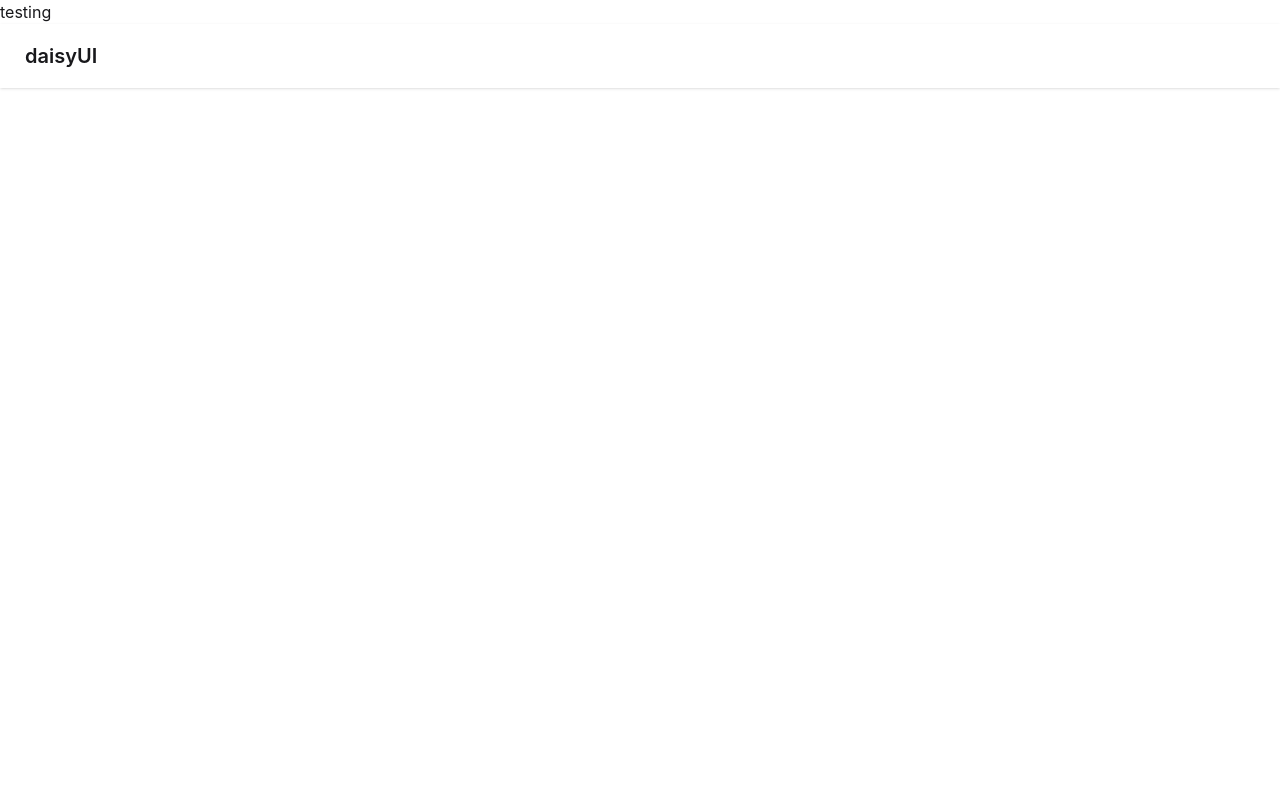
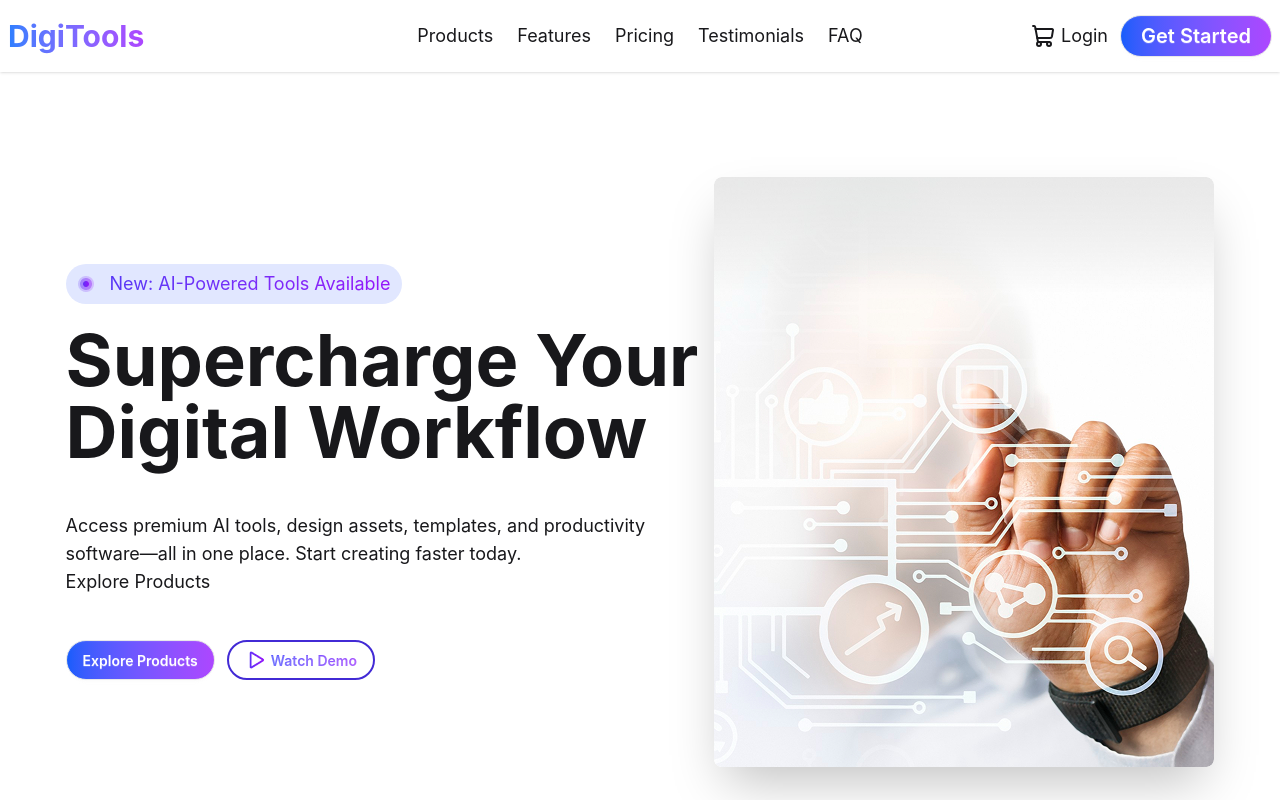
Before and after one commit to kamal4285/digitools-platform-it-course, a React (Vite) app: page / in a window 1280 px wide. Shown: the top 800 px of the page. Built offline with nearby package versions, Linux system fonts and the light colour scheme.

Commit message:
navbar, banner and toggle tab button ok

```diff
--- a/package.json
+++ b/package.json
@@ -11,6 +11,7 @@
   },
   "dependencies": {
     "@tailwindcss/vite": "^4.2.4",
+    "lucide-react": "^1.3.0",
     "react": "^19.2.5",
     "react-dom": "^19.2.5",
     "tailwindcss": "^4.2.4"
--- /dev/null
+++ b/public/data.json
@@ -0,0 +1,112 @@
+[
+  {
+    "id": 1,
+    "name": "Resume Builder Pro",
+    "description": "Create professional resumes with AI-powered suggestions.",
+    "price": 9.99,
+    "period": "monthly",
+    "tag": "popular",
+    "tagType": "popular",
+    "features": ["100+ templates", "ATS optimization", "Export to PDF"],
+    "icon": "https://i.ibb.co.com/pvRqCBx5/writing-2327400-1.png"
+  },
+  {
+    "id": 2,
+    "name": "Portfolio Website Kit",
+    "description": "Launch your personal portfolio website بسهولة.",
+    "price": 49.99,
+    "period": "one-time",
+    "tag": "best seller",
+    "tagType": "best seller",
+    "features": ["Custom domains", "SEO optimized", "Drag & drop builder"],
+    "icon": "https://i.ibb.co.com/hxqD3fY6/portfolio.png"
+  },
+  {
+    "id": 3,
+    "name": "Job Tracker",
+    "description": "Track job applications and interview status easily.",
+    "price": 4.99,
+    "period": "monthly",
+    "tag": "new",
+    "tagType": "new",
+    "features": ["Application tracking", "Interview reminders", "Analytics dashboard"],
+    "icon": "https://i.ibb.co.com/S4fF5K5B/operation.png"
+  },
+  {
+    "id": 4,
+    "name": "AI Cover Letter Generator",
+    "description": "Generate tailored cover letters instantly using AI.",
+    "price": 7.99,
+    "period": "monthly",
+    "tag": "popular",
+    "tagType": "popular",
+    "features": ["AI writing", "Multiple formats", "Download options"],
+    "icon": "https://i.ibb.co.com/pvRqCBx5/writing-2327400-1.png"
+  },
+  {
+    "id": 5,
+    "name": "LinkedIn Optimizer",
+    "description": "Improve your LinkedIn profile visibility and reach.",
+    "price": 19.99,
+    "period": "yearly",
+    "tag": "best seller",
+    "tagType": "best seller",
+    "features": ["Profile analysis", "Keyword suggestions", "Growth insights"],
+    "icon": "https://i.ibb.co.com/S4fF5K5B/operation.png"
+  },
+  {
+    "id": 6,
+    "name": "Freelancer Starter Pack",
+    "description": "Everything you need to start freelancing successfully.",
+    "price": 29.99,
+    "period": "one-time",
+    "tag": "new",
+    "tagType": "new",
+    "features": ["Proposal templates", "Client scripts", "Pricing guide"],
+    "icon": "https://i.ibb.co.com/pvRqCBx5/writing-2327400-1.png"
+  },
+  {
+    "id": 7,
+    "name": "Skill Development Hub",
+    "description": "Access courses to upgrade your professional skills.",
+    "price": 14.99,
+    "period": "monthly",
+    "tag": "popular",
+    "tagType": "popular",
+    "features": ["Video tutorials", "Certificates", "Progress tracking"],
+    "icon": "https://i.ibb.co.com/HDWhX9sW/social-media.png"
+  },
+  {
+    "id": 8,
+    "name": "Interview Prep Toolkit",
+    "description": "Prepare for interviews with real-world questions.",
+    "price": 12.99,
+    "period": "monthly",
+    "tag": "best seller",
+    "tagType": "best seller",
+    "features": ["Mock interviews", "Common Q&A", "Expert tips"],
+    "icon": "https://i.ibb.co.com/S4fF5K5B/operation.png"
+  },
+  {
+    "id": 9,
+    "name": "Career Coaching Session",
+    "description": "One-on-one coaching with industry experts.",
+    "price": 99.99,
+    "period": "one-time",
+    "tag": "premium",
+    "tagType": "popular",
+    "features": ["Live sessions", "Personalized advice", "Career roadmap"],
+    "icon": "https://i.ibb.co.com/xtBVNQtn/design-tool.png"
+  },
+  {
+    "id": 10,
+    "name": "Remote Job Finder",
+    "description": "Discover remote job opportunities worldwide.",
+    "price": 5.99,
+    "period": "monthly",
+    "tag": "new",
+    "tagType": "new",
+    "features": ["Global listings", "Daily updates", "Custom alerts"],
+    "icon": "https://i.ibb.co.com/HDWhX9sW/social-media.png"
+  }
+]
--- a/src/App.jsx
+++ b/src/App.jsx
@@ -1,15 +1,28 @@
 
+import { Suspense } from 'react'
 import './App.css'
+import Banner from './banner/Banner'
+import Hero from './hero/Hero'
+import Main from './hero/main/Main'
+import Navbar from './navbar/Navbar'
+
+const fetchData = async() => {
+    const res = await fetch('../../../public/data.json')
+    return res.json();
+}
 
 function App() {
-
+ const productPromise = fetchData;
 
   return (
     <div>
-      <h1>testing</h1>
-      <div className="navbar bg-base-100 shadow-sm">
-  <a className="btn btn-ghost text-xl">daisyUI</a>
-</div>
+      <Navbar></Navbar>
+      <Banner></Banner>
+      <Hero></Hero>
+      {/* <Main></Main> */}
+      <Suspense fallback={<span className="loading loading-dots loading-xl"></span>}>
+          <Main productPromise={productPromise}></Main>
+      </Suspense>
     </div>
   )
 }
--- /dev/null
+++ b/src/banner/Banner.jsx
@@ -0,0 +1,35 @@
+import React from 'react';
+import banner from '../assets/banner.png'
+import play from '../assets/Play.png'
+import newIcon from '../assets/new.png'
+
+const Banner = () => {
+    return (
+       <div className="hero min-h-screen">
+            <div className="hero-content flex-col lg:flex-row-reverse">
+                <img
+                src={banner}
+                className="rounded-lg shadow-2xl"
+                />
+                <div className='space-y-5'>
+                    <button className='bg-[#E1E7FF] py-1.5 px-3 rounded-3xl bg-cover'>
+
+                        <a href="" className='flex items-center gap-4 text-lg bg-linear-to-r from-[#4F39F6] to-[#9514FA] bg-clip-text text-transparent'><img src={newIcon} alt="" /> New: AI-Powered Tools Available</a>
+                    </button>
+                    <h1 className="text-7xl font-bold">Supercharge Your <br />Digital Workflow</h1>
+                    <p className="text-lg py-6">
+                        Access premium AI tools, design assets, templates, and productivity <br />
+                        software—all in one place. Start creating faster today. <br />
+                        Explore Products
+                    </p>
+                    <div className='flex gap-3'>
+                        <button className="btn rounded-3xl text-white bg-linear-to-r from-blue-600 to-purple-500">Explore Products</button>
+                        <button className="btn btn-outline btn-primary border-2 rounded-3xl bg-linear-to-r from-blue-600 to-purple-500 bg-clip-text text-transparent"><img src={play} alt="" /> Watch Demo</button>
+                    </div>
+                </div>
+            </div>
+        </div>
+    );
+};
+
+export default Banner;
--- /dev/null
+++ b/src/hero/Hero.jsx
@@ -0,0 +1,25 @@
+import React from 'react';
+
+const Hero = () => {
+    return (
+        <div className='bg-linear-to-r from-[#4F39F6] to-[#9514FA]'>
+            <div className='container justify-center flex items-center py-10'>
+                <div className='px-25'>
+                    <h1 className='text-5xl text-white font-bold'>50K+</h1>
+                    <p className='text-xl text-gray-300 font-semibold'>Active Users</p>
+                </div>
+                <div className='px-25'>
+                    <h1 className='text-5xl text-white font-bold'>200+</h1>
+                    <p className='text-xl text-gray-300 font-semibold'>Premioum Tools</p>
+                </div>
+                <div className='px-25'>
+                    <h1 className='text-5xl text-white font-bold'>4.9</h1>
+                    <p className='text-xl text-gray-300 font-semibold'>Rating</p>
+                </div>
+            </div>
+        </div>
+
+    );
+};
+
+export default Hero;
--- /dev/null
+++ b/src/hero/main/Main.jsx
@@ -0,0 +1,23 @@
+import React, { useState } from 'react';
+
+
+
+
+const Main = ({productPromise}) => {
+
+    const [selectedType, setSelected] = useState('products');
+
+    return (
+        <div className='flex flex-col items-center justify-center my-16 space-y-4'>
+            <h2 className='text-5xl font-bold'>Premium Digital Tools</h2>
+            <p className='text-lg text-gray-600 text-center'>Choose from our curated collection of premium digital products designedto <br /> boost your productivity and creativity.</p>
+            <div className='flex gap-4'>
+                <button onClick={() => setSelected('products')} className={`btn rounded-3xl ${selectedType === "products" ? "text-white bg-linear-to-r from-blue-600 to-purple-500" : "btn"}`}>Products</button>
+                <button onClick={() => setSelected('cart')} className={`btn rounded-3xl ${selectedType === "cart" ? "text-white bg-linear-to-r from-blue-600 to-purple-500" : "btn"}`}>Cart (0)</button>
+
+            </div>
+        </div>
+    );
+};
+
+export default Main;
--- /dev/null
+++ b/src/navbar/Navbar.jsx
@@ -0,0 +1,32 @@
+import { ShoppingCart } from 'lucide-react';
+import React from 'react';
+
+const Navbar = () => {
+    return (
+        <div className="container navbar bg-base-100 shadow-sm mx-auto">
+            <div className="navbar-start">
+                <a className="text-3xl font-bold bg-linear-to-r from-blue-500 to-purple-500 bg-clip-text text-transparent">DigiTools</a>
+            </div>
+            <div className="navbar-center hidden lg:flex">
+                <ul className="menu menu-horizontal px-1 text-lg">
+                <li><a>Products</a></li>
+                <li><a>Features</a></li>
+                <li><a>Pricing</a></li>
+                <li><a>Testimonials</a></li>
+                <li><a>FAQ</a></li>
+                </ul>
+            </div>
+            <div className="navbar-end flex items-center gap-3">
+                <div className='flex items-center gap-1.5'>
+                    <div>
+                        <ShoppingCart></ShoppingCart>
+                    </div>
+                    <h3 className='text-lg'>Login</h3>
+                </div>
+                <a className="btn bg-linear-to-r from-blue-600 to-purple-500 rounded-3xl p-5 text-white text-xl font-semibold">Get Started</a>
+            </div>
+        </div>
+    );
+};
+
+export default Navbar;
```
Also changed, not shown: 1 other file (tests, documents, lock files or other folders).
